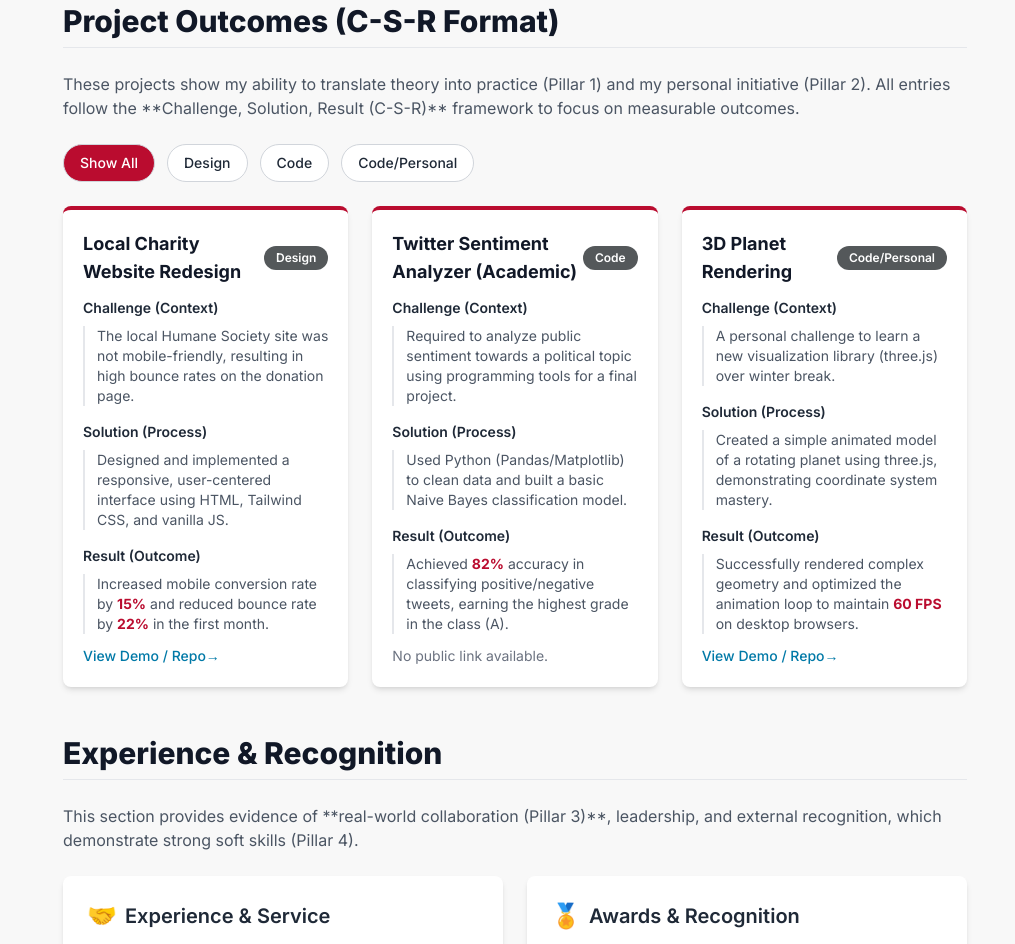
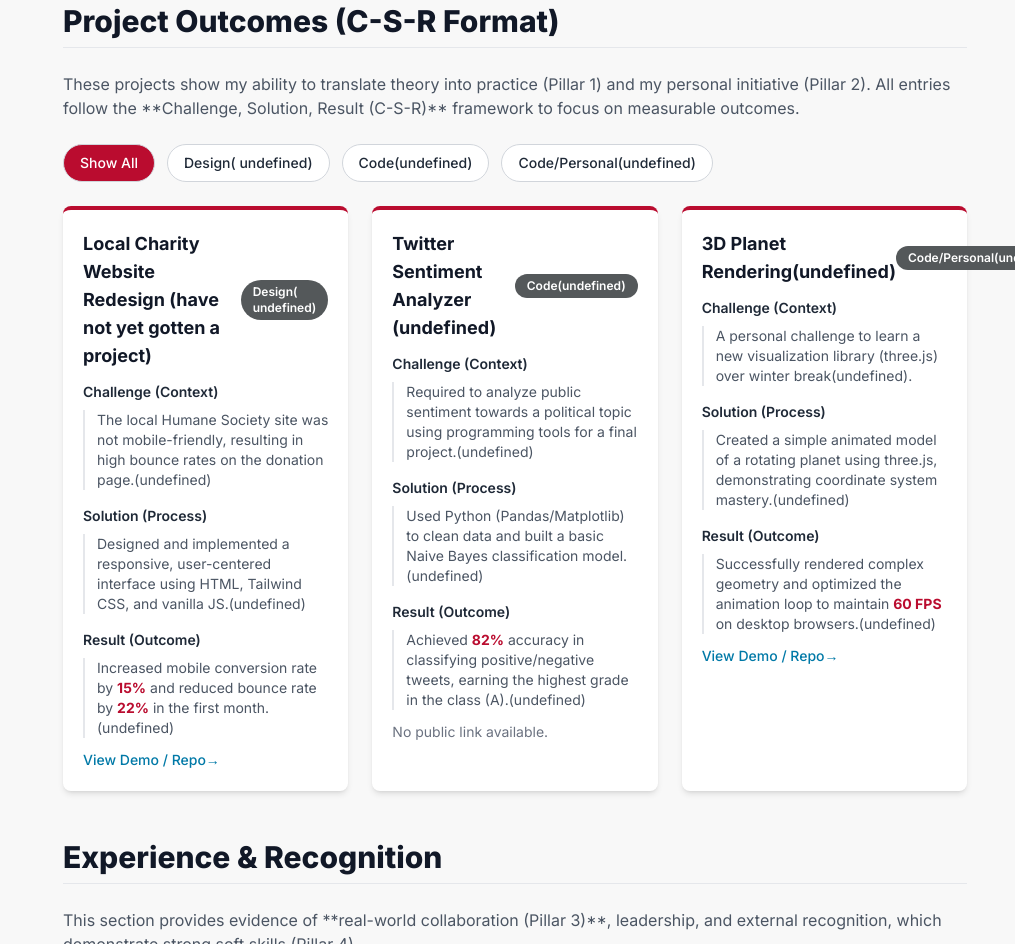
Before and after one commit to EvelinBa12/ISOM-PROJECT-PORFOLIO-4.0, a plain HTML site: page index.html in a window 1280 px wide. Shown: the part 1324-2268 px from the top of the page, without its empty margins (265-1280 px from the left). Drawn offline with nearby package versions, Linux system fonts and the light colour scheme.

Commit message:
Update index.html

```diff
--- a/index.html
+++ b/index.html
@@ -289,27 +289,27 @@ CONFIRMATION: NO SVG graphics used. NO Mermaid JS used. -->
         // 1.3 PROJECTS (REQUIRED: Follow C-S-R format)
         const projectData = [
             {
-                title: "Local Charity Website Redesign",
-                category: "Design",
-                challenge: "The local Humane Society site was not mobile-friendly, resulting in high bounce rates on the donation page.",
-                solution: "Designed and implemented a responsive, user-centered interface using HTML, Tailwind CSS, and vanilla JS.",
-                result: "Increased mobile conversion rate by **15%** and reduced bounce rate by **22%** in the first month.",
-                link: "https://github.com/riley/charity-site"
+                title: "Local Charity Website Redesign (have not yet gotten a project)",
+                category: "Design( undefined)",
+                challenge: "The local Humane Society site was not mobile-friendly, resulting in high bounce rates on the donation page.(undefined)",
+                solution: "Designed and implemented a responsive, user-centered interface using HTML, Tailwind CSS, and vanilla JS.(undefined)",
+                result: "Increased mobile conversion rate by **15%** and reduced bounce rate by **22%** in the first month.(undefined)",
+                link: "https://github.com/riley/charity-site(undefined)"
             },
             {
-                title: "Twitter Sentiment Analyzer (Academic)",
-                category: "Code",
-                challenge: "Required to analyze public sentiment towards a political topic using programming tools for a final project.",
-                solution: "Used Python (Pandas/Matplotlib) to clean data and built a basic Naive Bayes classification model.",
-                result: "Achieved **82%** accuracy in classifying positive/negative tweets, earning the highest grade in the class (A).",
+                title: "Twitter Sentiment Analyzer (undefined)",
+                category: "Code(undefined)",
+                challenge: "Required to analyze public sentiment towards a political topic using programming tools for a final project.(undefined)",
+                solution: "Used Python (Pandas/Matplotlib) to clean data and built a basic Naive Bayes classification model.(undefined)",
+                result: "Achieved **82%** accuracy in classifying positive/negative tweets, earning the highest grade in the class (A).(undefined)",
                 link: ""
             },
             {
-                title: "3D Planet Rendering",
-                category: "Code/Personal",
-                challenge: "A personal challenge to learn a new visualization library (three.js) over winter break.",
-                solution: "Created a simple animated model of a rotating planet using three.js, demonstrating coordinate system mastery.",
-                result: "Successfully rendered complex geometry and optimized the animation loop to maintain **60 FPS** on desktop browsers.",
+                title: "3D Planet Rendering(undefined)",
+                category: "Code/Personal(undefined)",
+                challenge: "A personal challenge to learn a new visualization library (three.js) over winter break(undefined).",
+                solution: "Created a simple animated model of a rotating planet using three.js, demonstrating coordinate system mastery.(undefined)",
+                result: "Successfully rendered complex geometry and optimized the animation loop to maintain **60 FPS** on desktop browsers.(undefined)",
                 link: "https://riley.github.io/planet-render"
             }
         ];
```
